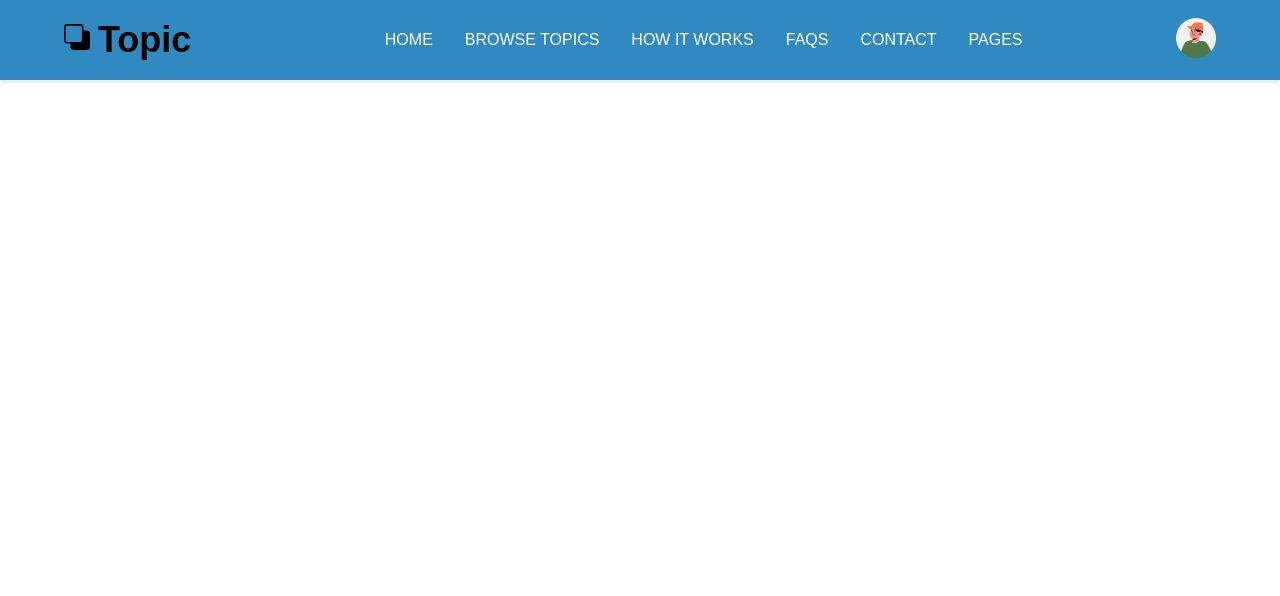
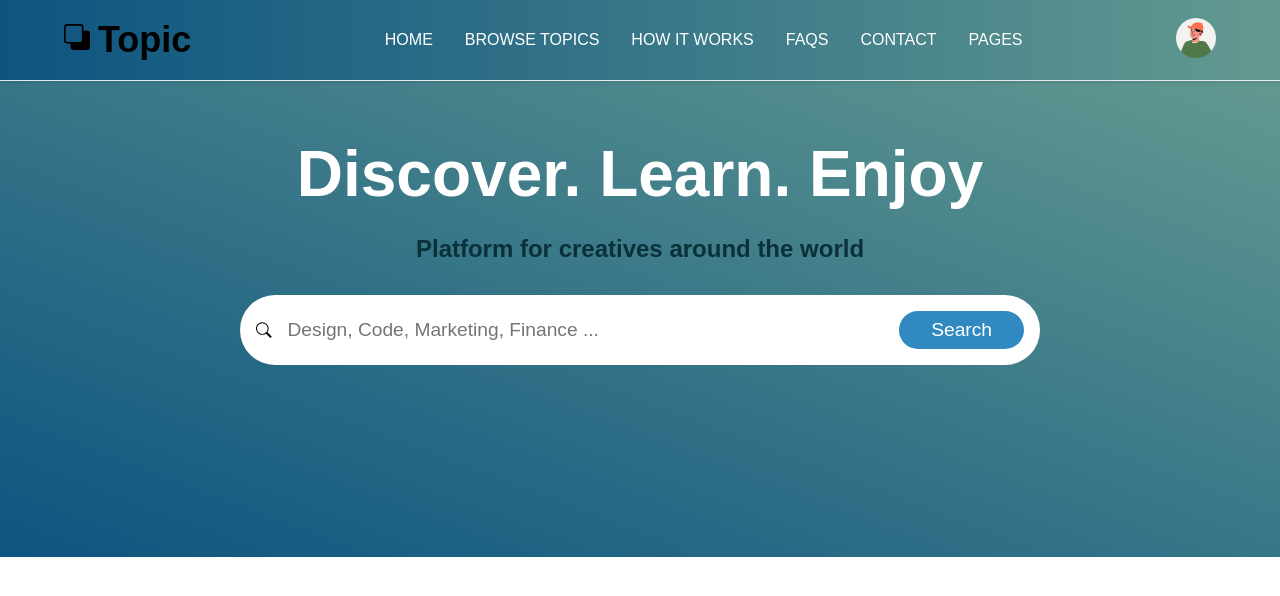
Before and after one commit to James-O/consult-us, a plain HTML site: page index.html in a window 1280 px wide. Drawn offline with Linux system fonts and the light colour scheme.

Commit message:
Worked on main section, added search box and linear gradient

```diff
--- a/index.html
+++ b/index.html
@@ -33,6 +33,15 @@
             </div>
         </nav>
         <main>
+            <h1 class="main-header">Discover. Learn. Enjoy</h1>
+            <h4 class="main-desc">Platform for creatives around the world</h4>
+            <label for="search" class="search">
+                <svg xmlns="http://www.w3.org/2000/svg" width="20" height="20" fill="currentColor" class="bi bi-search" viewBox="0 0 16 16">
+                    <path d="M11.742 10.344a6.5 6.5 0 1 0-1.397 1.398h-.001q.044.06.098.115l3.85 3.85a1 1 0 0 0 1.415-1.414l-3.85-3.85a1 1 0 0 0-.115-.1zM12 6.5a5.5 5.5 0 1 1-11 0 5.5 5.5 0 0 1 11 0"/>
+                </svg>
+                <input type="text" id="search" placeholder="Design, Code, Marketing, Finance ...">
+                <button type="submit" class="search-btn">Search</button>
+            </label>
         </main>
     </div>
 </body>
--- a/style.css
+++ b/style.css
@@ -1,5 +1,9 @@
+body{
+    font-family: Arial, Helvetica, sans-serif;
+}
 .navbar{
-    background-color: #3089c0;
+    /* background-color: #3089c0; */
+    background-image: linear-gradient(to right, #0d5480, #629990);
     border-bottom: 1px solid #e9ecef;
     display: flex;
     justify-content: space-between;
@@ -10,7 +14,6 @@
     /* top: -8px;
     left: -8px; */
     z-index: 100;
-    font-family: Arial, Helvetica, sans-serif;
     height: 80px;
 }
 .logo{
@@ -35,3 +38,53 @@
 .profile{
     margin-right: 4rem;
 }
+.profile:hover{
+    background-color: #0a303a;
+}
+/* main section */
+
+main{
+    padding-top: 5rem;
+    padding-bottom: 12rem;
+    display: flex;
+    flex-direction: column;
+    align-items: center;
+    margin-left: -8px;
+    margin-right: -8px;
+    background-image: linear-gradient(to top right, #0d5480, #629990);
+}
+.main-header{
+    margin-top: -1rem;
+    color: #ffffff;
+    text-align: center;
+    font-size: 4rem;
+}
+.main-desc{
+    margin-top: -1.2rem;
+    color: #0a303a;
+    font-size: 1.5rem;
+}
+.search{
+    width: 60%;
+    padding: 1rem;
+    border-radius: 50px;
+    display: flex;
+    align-items: center;
+    background-color: #ffffff;
+}
+#search{
+    width: 100%;
+    padding: 0rem 1rem;
+    border: none;
+    outline: none;
+    font-size: larger;
+}
+.search-btn{
+    background-color: #3089c0;
+    color: #ffffff;
+    border: none;
+    padding: 0.5rem 2rem;
+    border-radius: 25px;
+    cursor: pointer;
+    font-size: larger;
+}
```
